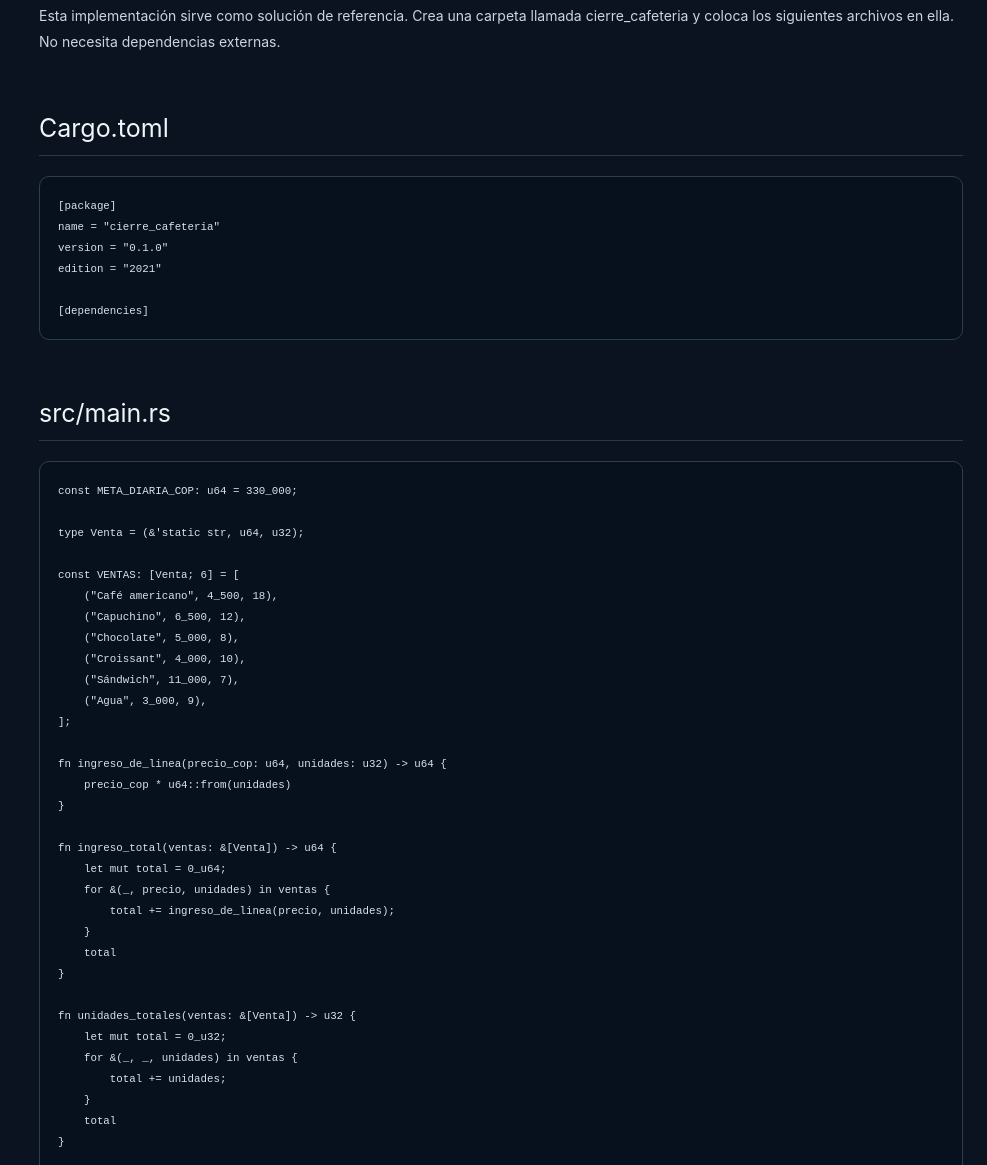
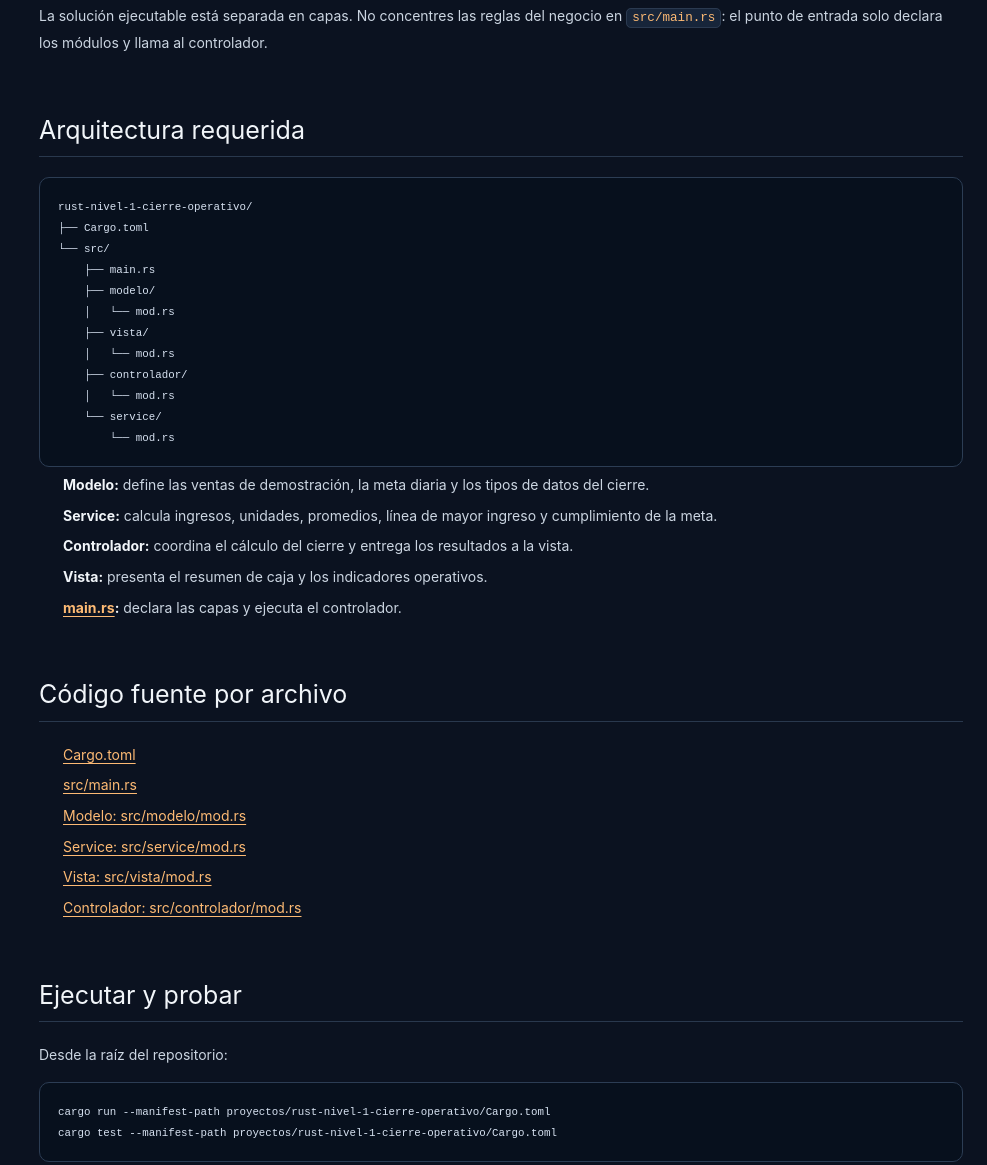
Before and after one commit to programadorkevinsvega-sys/Rust_Academy-cloudflare, an Astro site: page /proyectos/rust-nivel-1-cierre-operativo/ in a window 1280 px wide. Shown: the part 4631-5796 px from the top of the page, without its empty margins (293-1280 px from the left). Built offline with nearby package versions, Linux system fonts and the light colour scheme; Astro itself is replaced by a stand-in of ours; code samples lack their colours.

Commit message:
Document level 1 solution with layered Rust architecture

````diff
--- a/src/content/projects/rust-nivel-1-cierre-operativo.md
+++ b/src/content/projects/rust-nivel-1-cierre-operativo.md
@@ -131,198 +131,47 @@ No implementes todavía persistencia, lectura de CSV, concurrencia, structs, col
 
 # Solución de referencia completa
 
-Esta implementación sirve como solución de referencia. Crea una carpeta llamada cierre_cafeteria y coloca los siguientes archivos en ella. No necesita dependencias externas.
+La solución ejecutable está separada en capas. No concentres las reglas del negocio en `src/main.rs`: el punto de entrada solo declara los módulos y llama al controlador.
 
-## Cargo.toml
+## Arquitectura requerida
 
-```toml
-[package]
-name = "cierre_cafeteria"
-version = "0.1.0"
-edition = "2021"
-
-[dependencies]
+```text
+rust-nivel-1-cierre-operativo/
+├── Cargo.toml
+└── src/
+    ├── main.rs
+    ├── modelo/
+    │   └── mod.rs
+    ├── vista/
+    │   └── mod.rs
+    ├── controlador/
+    │   └── mod.rs
+    └── service/
+        └── mod.rs
 ```
 
-## src/main.rs
+- **Modelo:** define las ventas de demostración, la meta diaria y los tipos de datos del cierre.
+- **Service:** calcula ingresos, unidades, promedios, línea de mayor ingreso y cumplimiento de la meta.
+- **Controlador:** coordina el cálculo del cierre y entrega los resultados a la vista.
+- **Vista:** presenta el resumen de caja y los indicadores operativos.
+- **main.rs:** declara las capas y ejecuta el controlador.
 
-```rust
-const META_DIARIA_COP: u64 = 330_000;
+## Código fuente por archivo
 
-type Venta = (&'static str, u64, u32);
+- [Cargo.toml](https://github.com/programadorkevinsvega-sys/Rust_Academy-cloudflare/blob/main/proyectos/rust-nivel-1-cierre-operativo/Cargo.toml)
+- [src/main.rs](https://github.com/programadorkevinsvega-sys/Rust_Academy-cloudflare/blob/main/proyectos/rust-nivel-1-cierre-operativo/src/main.rs)
+- [Modelo: src/modelo/mod.rs](https://github.com/programadorkevinsvega-sys/Rust_Academy-cloudflare/blob/main/proyectos/rust-nivel-1-cierre-operativo/src/modelo/mod.rs)
+- [Service: src/service/mod.rs](https://github.com/programadorkevinsvega-sys/Rust_Academy-cloudflare/blob/main/proyectos/rust-nivel-1-cierre-operativo/src/service/mod.rs)
+- [Vista: src/vista/mod.rs](https://github.com/programadorkevinsvega-sys/Rust_Academy-cloudflare/blob/main/proyectos/rust-nivel-1-cierre-operativo/src/vista/mod.rs)
+- [Controlador: src/controlador/mod.rs](https://github.com/programadorkevinsvega-sys/Rust_Academy-cloudflare/blob/main/proyectos/rust-nivel-1-cierre-operativo/src/controlador/mod.rs)
 
-const VENTAS: [Venta; 6] = [
-    ("Café americano", 4_500, 18),
-    ("Capuchino", 6_500, 12),
-    ("Chocolate", 5_000, 8),
-    ("Croissant", 4_000, 10),
-    ("Sándwich", 11_000, 7),
-    ("Agua", 3_000, 9),
-];
+## Ejecutar y probar
 
-fn ingreso_de_linea(precio_cop: u64, unidades: u32) -> u64 {
-    precio_cop * u64::from(unidades)
-}
+Desde la raíz del repositorio:
 
-fn ingreso_total(ventas: &[Venta]) -> u64 {
-    let mut total = 0_u64;
-    for &(_, precio, unidades) in ventas {
-        total += ingreso_de_linea(precio, unidades);
-    }
-    total
-}
-
-fn unidades_totales(ventas: &[Venta]) -> u32 {
-    let mut total = 0_u32;
-    for &(_, _, unidades) in ventas {
-        total += unidades;
-    }
-    total
-}
-
-// La tupla devuelta indica (promedio, hay_datos).
-fn promedio_por_linea(ventas: &[Venta]) -> (f64, bool) {
-    if ventas.is_empty() {
-        return (0.0, false);
-    }
-    (ingreso_total(ventas) as f64 / ventas.len() as f64, true)
-}
-
-fn linea_de_mayor_ingreso(ventas: &[Venta]) -> (&'static str, u64, bool) {
-    if ventas.is_empty() {
-        return ("Sin datos", 0, false);
-    }
-
-    let (mut nombre_mejor, precio_inicial, unidades_iniciales) = ventas[0];
-    let mut mayor = ingreso_de_linea(precio_inicial, unidades_iniciales);
-
-    for &(nombre, precio, unidades) in &ventas[1..] {
-        let ingreso = ingreso_de_linea(precio, unidades);
-        if ingreso > mayor {
-            mayor = ingreso;
-            nombre_mejor = nombre;
-        }
-    }
-    (nombre_mejor, mayor, true)
-}
-
-fn clasificar_cierre(total_cop: u64) -> &'static str {
-    if total_cop >= META_DIARIA_COP {
-        "Meta cumplida"
-    } else if total_cop == 0 {
-        "Sin ventas"
-    } else {
-        "Por debajo de la meta"
-    }
-}
-
-fn imprimir_reporte(ventas: &[Venta]) {
-    println!("================================================");
-    println!("            CIERRE DIARIO - CAFÉ CENTRAL");
-    println!("================================================");
-
-    for (indice, &(producto, precio, unidades)) in ventas.iter().enumerate() {
-        let ingreso = ingreso_de_linea(precio, unidades);
-        println!(
-            "{:>2}. {:<20} {:>3} uds. x ${:>7} = ${:>9}",
-            indice + 1, producto, unidades, precio, ingreso
-        );
-    }
-
-    let total = ingreso_total(ventas);
-    let unidades = unidades_totales(ventas);
-    let (promedio, hay_promedio) = promedio_por_linea(ventas);
-    let (producto_mayor, ingreso_mayor, hay_mayor) = linea_de_mayor_ingreso(ventas);
-
-    println!("------------------------------------------------");
-    println!("Unidades vendidas: {unidades}");
-    println!("Ingreso total:     ${total}");
-    println!("Meta diaria:       ${META_DIARIA_COP}");
-
-    if hay_promedio {
-        println!("Promedio por línea: ${promedio:.2}");
-    } else {
-        println!("Promedio por línea: no disponible (sin ventas)");
-    }
-
-    if hay_mayor {
-        println!("Mayor ingreso: {producto_mayor} (${ingreso_mayor})");
-    } else {
-        println!("Mayor ingreso: no disponible (sin ventas)");
-    }
-
-    let estado = match clasificar_cierre(total) {
-        "Meta cumplida" => "Objetivo diario alcanzado",
-        "Sin ventas" => "No se registraron ventas",
-        _ => "Revisar el objetivo diario",
-    };
-    println!("Resultado: {estado}");
-    println!("================================================");
-}
-
-fn main() {
-    imprimir_reporte(&VENTAS);
-
-    // Caso vacío: no divide por cero ni accede a un elemento inexistente.
-    let ventas_vacias: [Venta; 0] = [];
-    let (promedio, hay_datos) = promedio_por_linea(&ventas_vacias);
-    println!(
-        "Prueba sin ventas: promedio={promedio}, hay_datos={hay_datos}, estado={}",
-        clasificar_cierre(ingreso_total(&ventas_vacias))
-    );
-}
-
-#[cfg(test)]
-mod tests {
-    use super::*;
-
-    #[test]
-    fn calcula_el_ingreso_total_de_la_jornada() {
-        assert_eq!(ingreso_total(&VENTAS), 343_000);
-        assert_eq!(unidades_totales(&VENTAS), 64);
-    }
-
-    #[test]
-    fn una_linea_sin_unidades_no_genera_ingreso() {
-        assert_eq!(ingreso_de_linea(5_000, 0), 0);
-    }
-
-    #[test]
-    fn el_promedio_de_una_lista_vacia_no_divide_por_cero() {
-        let ventas_vacias: [Venta; 0] = [];
-        assert_eq!(promedio_por_linea(&ventas_vacias), (0.0, false));
-        assert_eq!(clasificar_cierre(ingreso_total(&ventas_vacias)), "Sin ventas");
-    }
-
-    #[test]
-    fn clasifica_el_cumplimiento_de_la_meta() {
-        assert_eq!(clasificar_cierre(250_000), "Por debajo de la meta");
-        assert_eq!(clasificar_cierre(META_DIARIA_COP), "Meta cumplida");
-    }
-
-    #[test]
-    fn detecta_la_linea_de_mayor_ingreso() {
-        let (nombre, ingreso, existe) = linea_de_mayor_ingreso(&VENTAS);
-        assert_eq!(nombre, "Café americano");
-        assert_eq!(ingreso, 81_000);
-        assert!(existe);
-    }
-}
+```bash
+cargo run --manifest-path proyectos/rust-nivel-1-cierre-operativo/Cargo.toml
+cargo test --manifest-path proyectos/rust-nivel-1-cierre-operativo/Cargo.toml
 ```
 
-## Ejecutar y comprobar
-
-```bash
-cargo run
-cargo check
-```
-
-Con los datos iniciales, el ingreso total debe ser **343.000 COP**, las unidades vendidas **64**, y el producto con mayor ingreso debe ser **Café americano**, con **81.000 COP**. El promedio por línea es aproximadamente **57.166,67 COP**.
-
-## Qué demuestra la solución
-
-- Mantiene las ventas en un array fijo de tuplas.
-- Separa los cálculos en funciones.
-- Maneja una lista vacía al calcular el promedio y el máximo.
-- Guarda importes como enteros en pesos y convierte a f64 solamente para el promedio.
-- Usa constantes, variables, bucles, operadores, condicionales, funciones, tuplas y arrays.
+El conjunto de ventas es demostrativo. En una aplicación real, los movimientos de caja deberían provenir de registros autorizados y conservar trazabilidad para el cierre de cada jornada.
````
